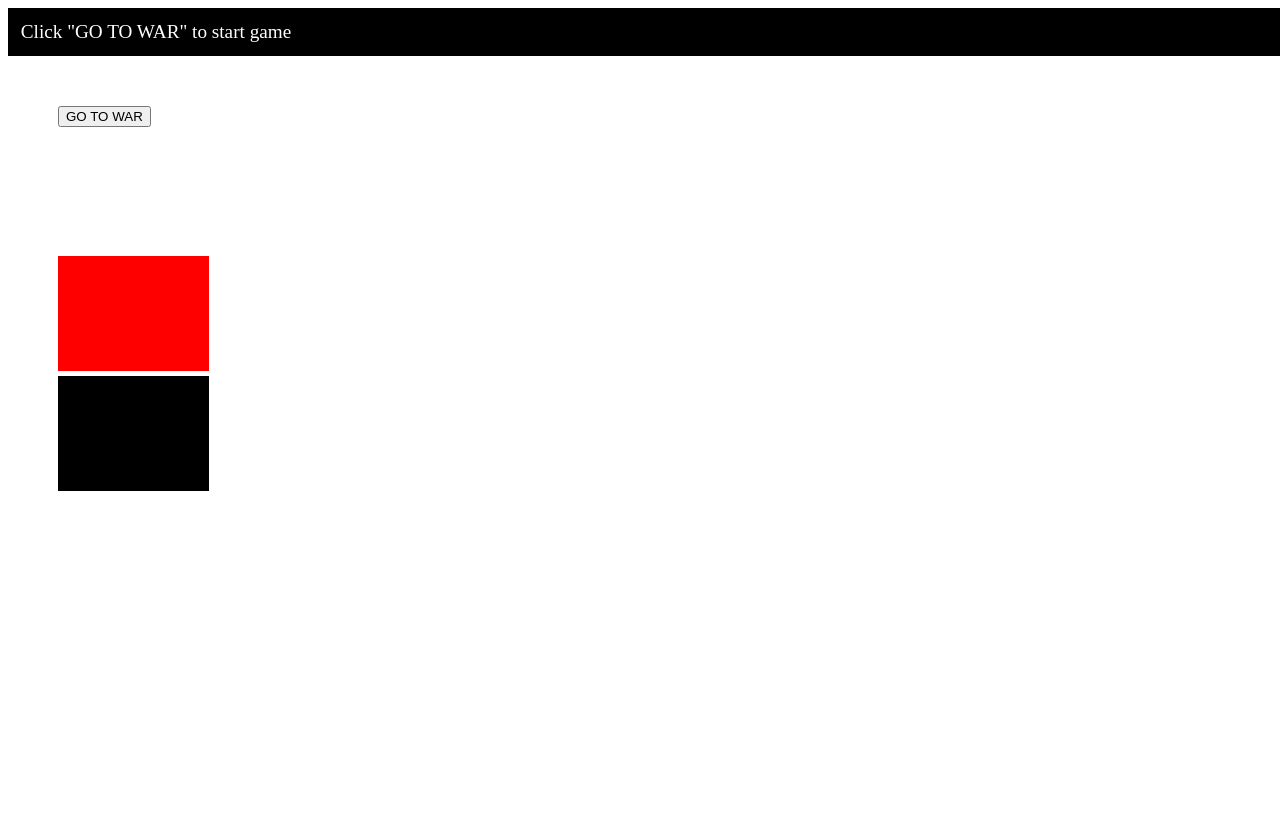
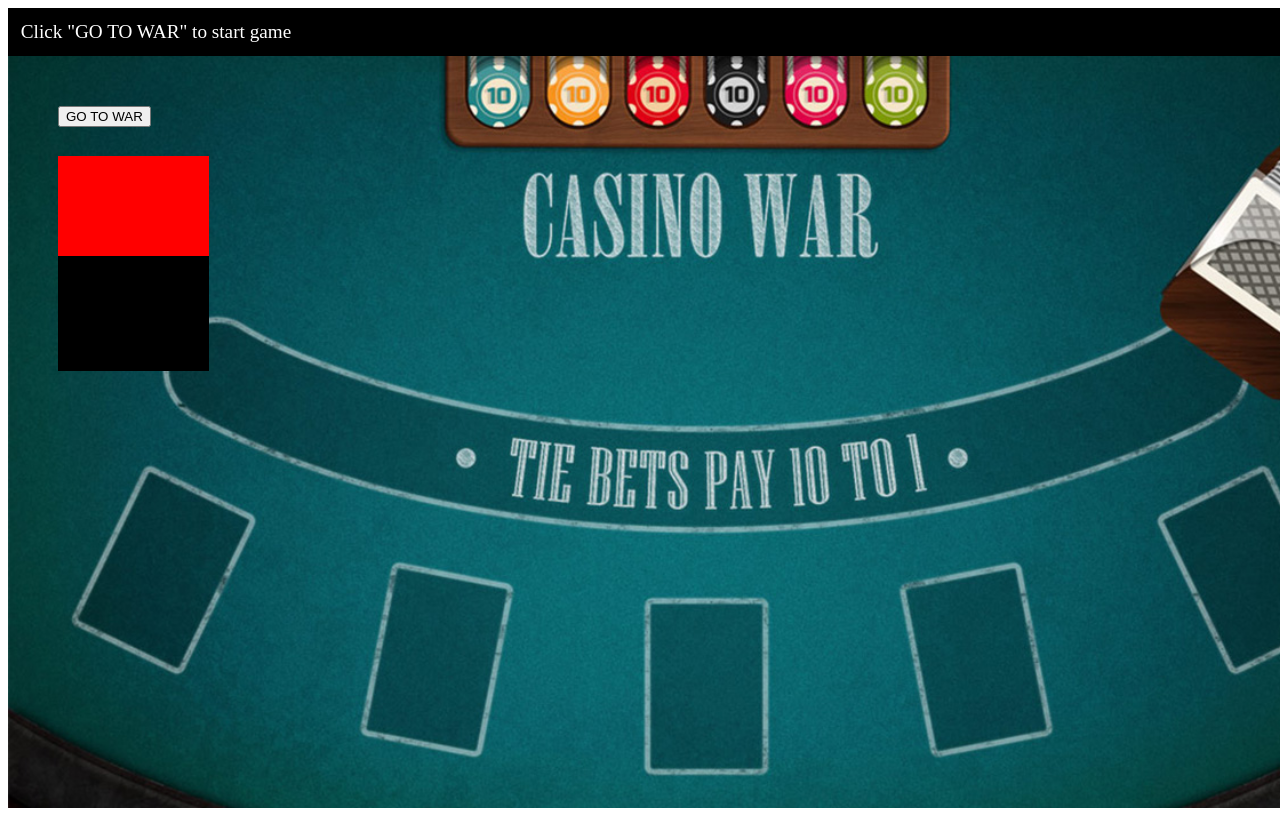
Before and after one commit to Work-in-prog/krock07.github.io, a plain HTML site: page Casino_war_project/board.html in a window 1280 px wide. Drawn offline with nearby package versions, Linux system fonts and the light colour scheme.

Commit message:
relinked my board image again

```diff
--- a/Casino_war_project/css/styles.css
+++ b/Casino_war_project/css/styles.css
@@ -57,9 +57,12 @@ img{
     position: absolute;
     top: 200px;
 }
-
+#close{
+    color: red;
+    font-family: cursive;
+}
 #wrapper{
-    background-image: url("./img/casino-War.jpg");
+    background-image: url("../img/casino-War.jpg");
     height: 100vh;
     width: 100vw;
     background-size: cover;
@@ -83,7 +86,7 @@ img{
 #p1score{
     position: absolute;
     margin-left: 50px;
-    margin-top: 200px;
+    margin-top: 100px;
     padding: 1%;
     background-color: red;
     color: black;
@@ -94,7 +97,7 @@ img{
 #p2score{
     position: absolute;
     margin-left: 50px;
-    margin-top: 20px;
+    margin-top: -100px;
     padding: 1%;
     background-color: black;
     color: red;
--- a/Casino_war_project/js/app.js
+++ b/Casino_war_project/js/app.js
@@ -147,7 +147,7 @@ const showCard = (card, position) => {
     buildCardFace += '<div class= "cardTop suit">' + card.number + '<br></div>';
     buildCardFace += '<div class= "cardMiddle suit"></div> ';
     buildCardFace += '<div class= "cardBottom suit">' + card.number + '<br></div></div> ';
-    console.log(card, move);
+    // console.log(card, move);
     return buildCardFace;
 }
 
```
Also changed, not shown: Casino_war_project/css/img/20652-[Converted].jpg (added), Casino_war_project/css/img/Asset 2.png (added), Casino_war_project/css/img/Asset 3.png (added), Casino_war_project/css/img/Asset 4.png (added), Casino_war_project/css/img/Asset-4.jpg (added), Casino_war_project/css/img/casino-War.jpg (added).
